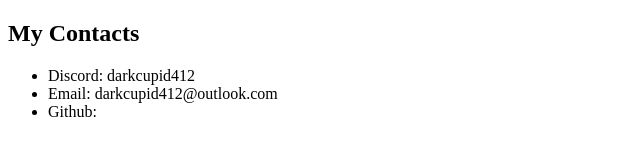
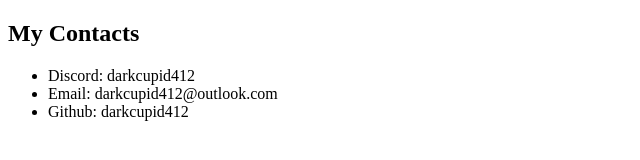
Before and after one commit to darkcupid412/MyFirstWeb, a plain HTML site: page contact.html in a window 1280 px wide. Shown: the whole page, without its empty margins (0-640 px from the left). Drawn offline with Linux system fonts and the light colour scheme.

Commit message:
Update contact.html

```diff
--- a/contact.html
+++ b/contact.html
@@ -9,7 +9,7 @@
     <ul>
       <li>Discord: darkcupid412</li>
       <li>Email: darkcupid412@outlook.com</li>
-      <li>Github: </li>
+      <li>Github: darkcupid412</li>
     </ul>
   </body>
 </html>
```
